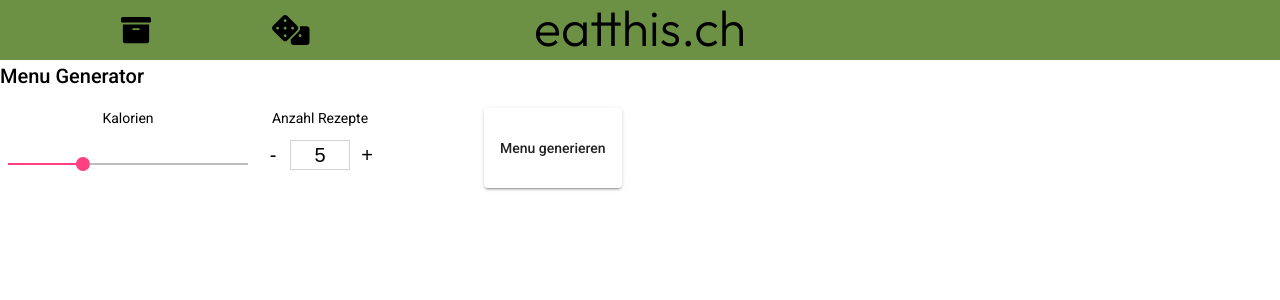
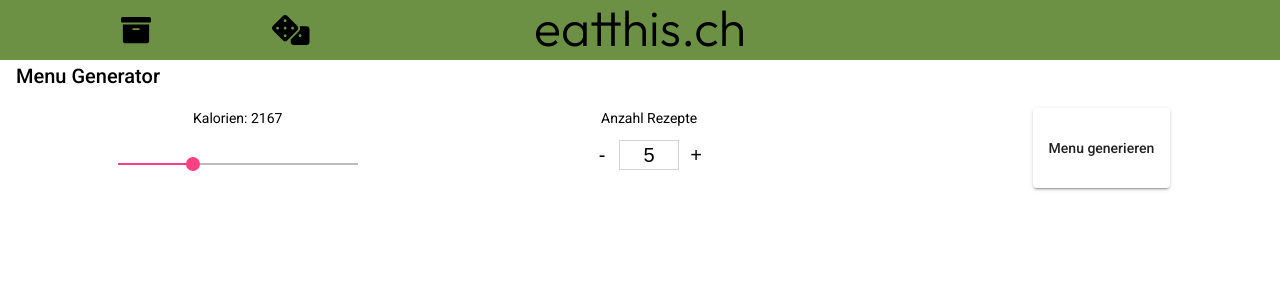
Before and after one commit to eatthis-ch/frontend, an Angular app: page / in a window 1280 px wide. Shown: the top 300 px of the page. Built offline with nearby package versions, Linux system fonts and the light colour scheme.

Commit message:
feat(generator): styled settings

```diff
--- a/src/app/menu-generator/menu-generator.component.html
+++ b/src/app/menu-generator/menu-generator.component.html
@@ -3,9 +3,8 @@
   <div class="settings">
     <form [formGroup]="group" (ngSubmit)="submit()">
       <div class="kcal-slider">
-        <p>Kalorien</p>
+        <p>Kalorien: {{ group.get("kcal")?.value }}</p>
         <mat-slider
-          thumbLabel
           [min]="kcalMin"
           [max]="kcalMax"
           step="100"
@@ -35,10 +34,10 @@
 
   <div class="result">
     <div
-      *ngFor="let menuItem of menus; let i"
+      *ngFor="let menuItem of menus; let i = index"
       class="menu-item"
       [ngStyle]="{
-        width: 90 / group.get('numOfRecipes')?.value + '%',
+        width: screenWidth / group.get('numOfRecipes')?.value + 'px',
         'margin-left': 10 / (group.get('numOfRecipes')?.value * 2) + '%',
         'margin-right': 10 / (group.get('numOfRecipes')?.value * 2) + '%'
       }"
@@ -48,6 +47,7 @@
           class="previewImg"
           [src]="getImageURL(menuItem.image_id)"
           alt="Vorschau Bild"
+          (click)="openMenu(menuItem.id)"
         />
         <button
           mat-icon-button
@@ -80,6 +80,7 @@
         [ngStyle]="{
           top: this.lockedMenuIds.includes(menuItem.id) ? '-40px' : '0'
         }"
+        (click)="openMenu(menuItem.id)"
       >
         <p>{{ menuItem.title }}</p>
         <p>{{ menuItem.description }}</p>
--- a/src/app/menu-generator/menu-generator.component.scss
+++ b/src/app/menu-generator/menu-generator.component.scss
@@ -1,6 +1,14 @@
+.generator {
+  h2 {
+    margin-left: 16px;
+  }
+}
 .settings {
+  margin-bottom: 32px;
   form {
     display: flex;
+    width: 100%;
+    justify-content: space-around;
   }
 }
 
@@ -64,6 +72,19 @@
   width: 100%;
   justify-content: center;
   .menu-item {
+    @media only screen and (max-width: 890px) {
+      &:nth-child(3):after {
+        clear: left;
+        content: "\A";
+      }
+    }
+
+    @media only screen and (max-width: 1340px) and (min-width: 891px) {
+    }
+
+    @media only screen and (min-width: 1341px) {
+    }
+
     max-width: 30%;
     &:hover {
       .image {
--- a/src/app/menu-generator/menu-generator.component.ts
+++ b/src/app/menu-generator/menu-generator.component.ts
@@ -21,13 +21,14 @@ export class MenuGeneratorComponent implements OnInit {
     kcal: new FormControl(Math.round(this.kcalMax / 3), [Validators.required]),
     numOfRecipes: new FormControl(5, [Validators.required]),
   });
-
+  screenWidth = 100;
   menus: Menu[] = [];
   lockedMenuIds: string[] = [];
 
   constructor(private menuService: MenuService, private router: Router) {}
 
   ngOnInit() {
+    this.screenWidth = window.innerWidth
     this.group.get('numOfRecipes')?.valueChanges.subscribe((change) => {
       if (change !== null) {
         this.kcalMax = 1300 * change;
```
